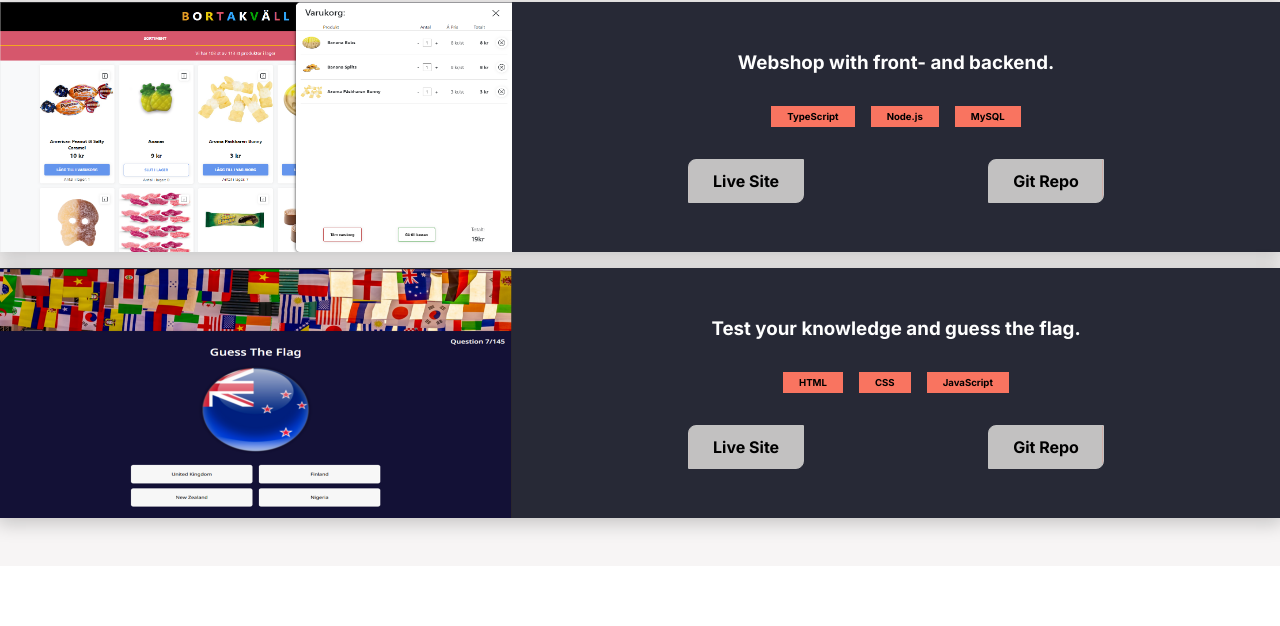
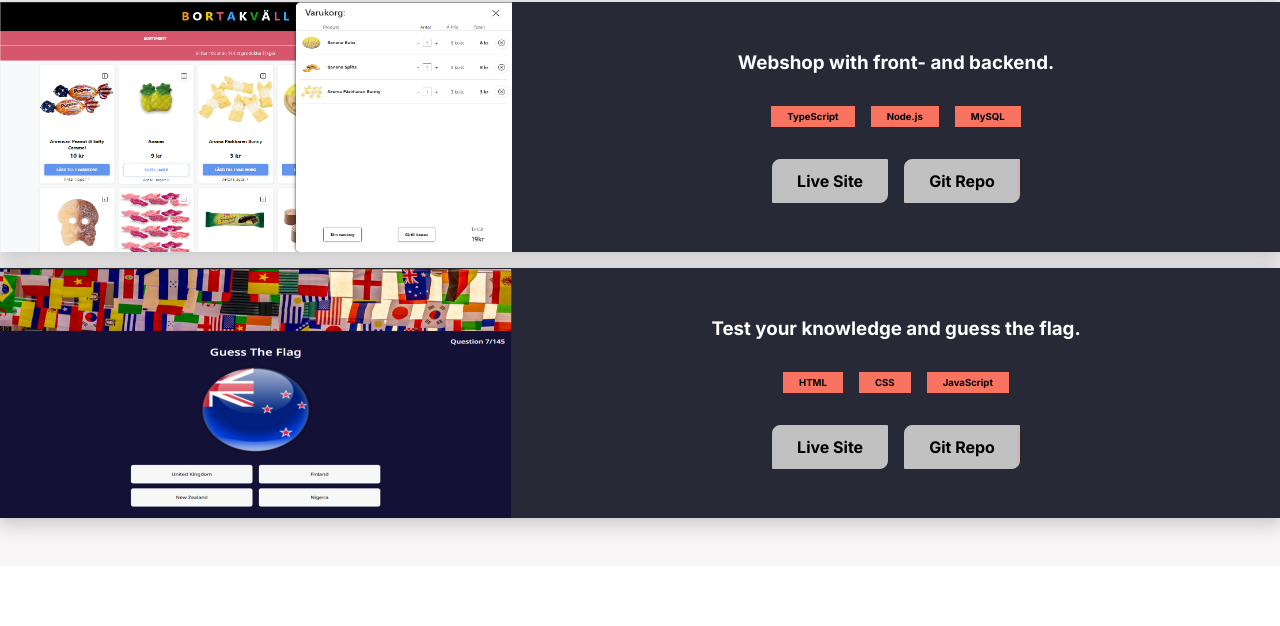
Before and after one commit to s1monbengtsson/portfolio, a website built with Vite: page index.html in a window 1280 px wide. Shown: the part 1789-2415 px from the top of the page. Built offline with nearby package versions, Linux system fonts and the light colour scheme.

Commit message:
centered buttons

```diff
--- a/src/styles/projects.css
+++ b/src/styles/projects.css
@@ -40,7 +40,7 @@
 .card-footer {
     width: 100%;
     display: flex;
-    justify-content: space-evenly;
+    justify-content: center;
     margin-top: 1rem;
 }
 
```
